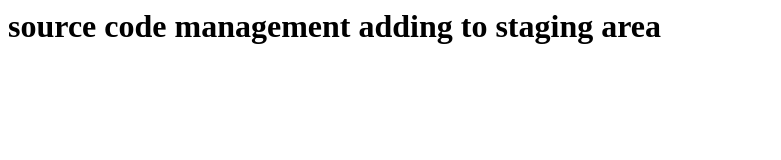
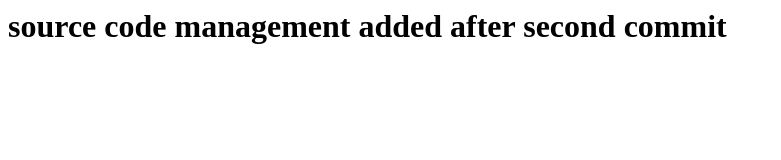
Before and after one commit to 18121A15A4/testing, a plain HTML site: page index.html in a window 1280 px wide. Shown: the whole page, without its empty margins (0-781 px from the left). Drawn offline with Linux system fonts and the light colour scheme.

Commit message:
added in feature branch

```diff
--- a/index.html
+++ b/index.html
@@ -3,6 +3,7 @@
 </title>
 <body>
 <h1>source code management
-adding to staging area</h1>
+added after second commit
+</h1>
 </body>
 </html>
```
Also changed, not shown: college.txt (added).
